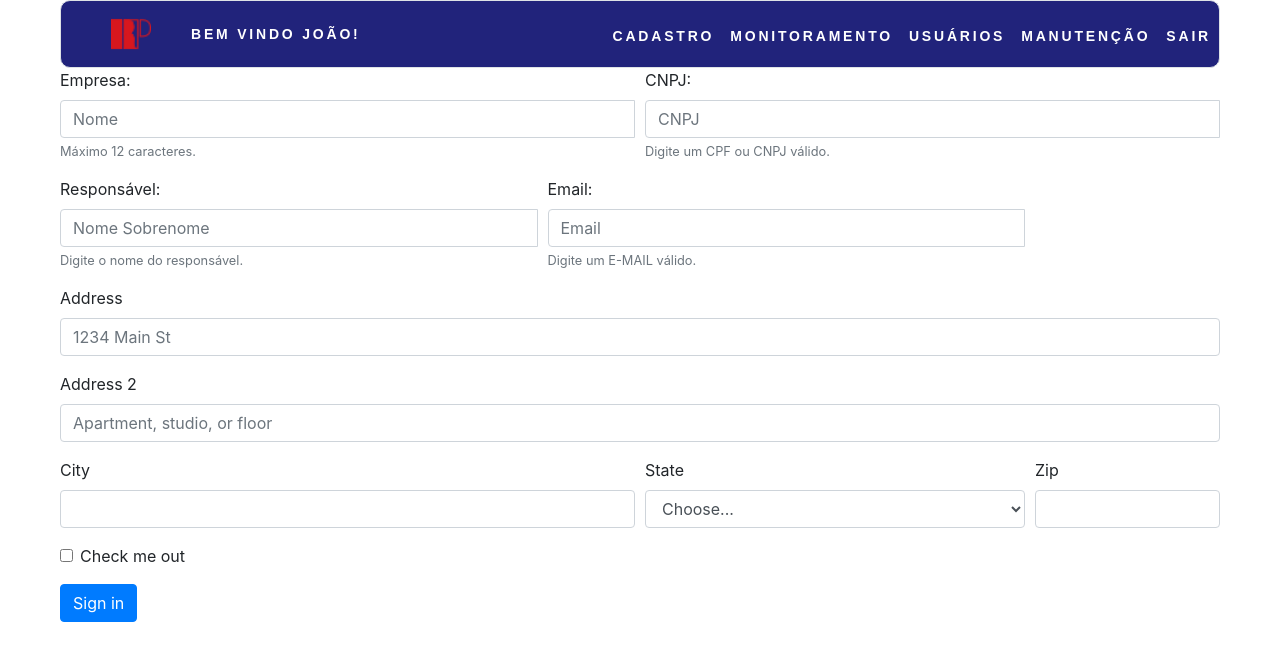
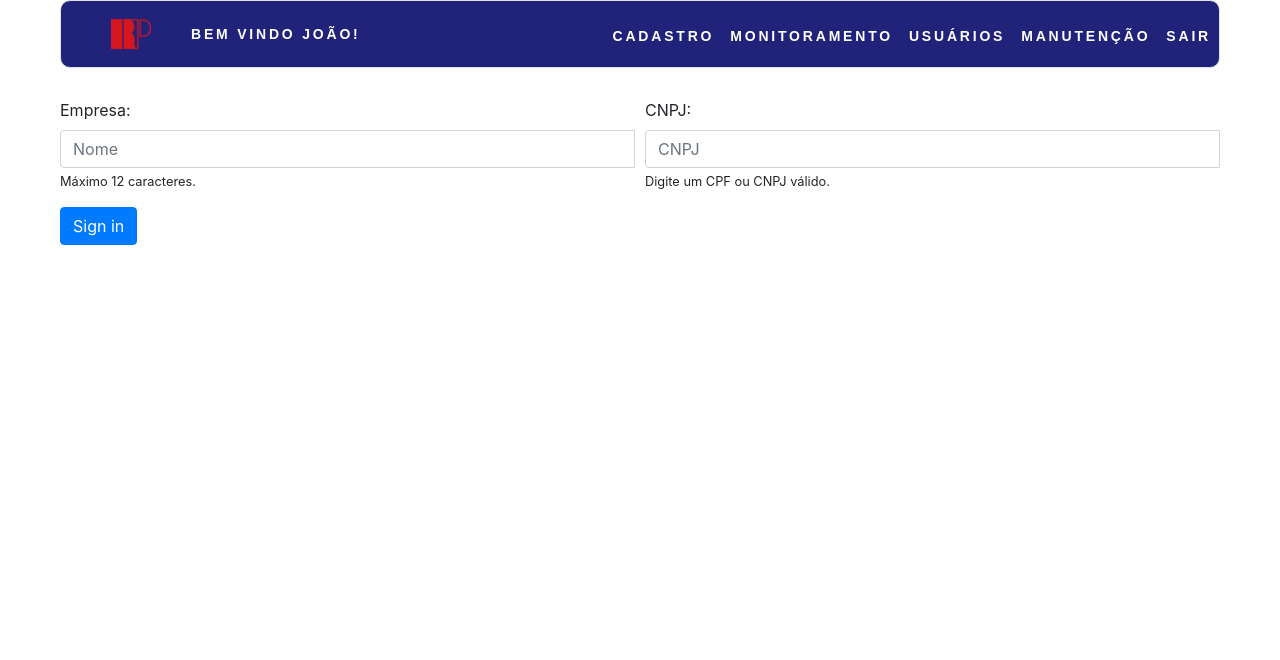
Before and after one commit to joannisbs/Ang-Rp-Ping, an Angular app: page / in a window 1280 px wide. Shown: the top 660 px of the page. Built offline with nearby package versions, Linux system fonts and the light colour scheme.

Commit message:
buguei tudo e tentei fazer reativo

```diff
--- a/src/app/pages/registrers/editcompany/editcompany.component.css
+++ b/src/app/pages/registrers/editcompany/editcompany.component.css
@@ -1,6 +1,7 @@
 .divis {
     margin-left: 60px;
     margin-right: 60px;
+    margin-top: 30px;
   }
 .ng-invalid.ng-touched.formm {
     border: 1px solid red;
--- a/src/app/pages/registrers/editcompany/editcompany.component.html
+++ b/src/app/pages/registrers/editcompany/editcompany.component.html
@@ -1,4 +1,58 @@
 <div class = "divis">
+
+  <form [formGroup]="formulario" (ngSubmit)="onSubmit()">
+
+    <div class="form-row">
+
+      <div class="form-group col-md-6">
+        <label for="inputName">Empresa:</label>
+        <div class="input-group">
+          <input type="text" class="form-control formm" id="inputName" placeholder="Nome" formControName="inputNome">
+          <span class='input-group-addon' [class.d-none]="true">
+            <img src='/assets/icons/xred.png' alt='ERRO' class='erroicon'>
+          </span>
+        </div>
+        <small id="nameHelpBlock" class="form-text">
+          Máximo 12 caracteres.
+        </small>
+
+      </div>
+
+      <div class="form-group col-md-6">
+        <label for="inputCNPJ">CNPJ:</label>
+        <div class="input-group">
+          <input type="text" class="form-control formm" id="inputCNPJ" placeholder="CNPJ"
+          formControName="inputCNPJ">
+          <span class='input-group-addon' [class.d-none]="true">
+            <img src='/assets/icons/xred.png' alt='ERRO' class='erroicon'>
+          </span>
+        </div>
+        <small id="nameHelpBlock" class="form-text"
+          >
+          Digite um CPF ou CNPJ válido.
+        </small>
+      </div>
+
+    </div>
+    <button type="submit" class="btn btn-primary">Sign in</button>
+  </form>
+</div>
+
+
+
+
+
+
+
+
+
+
+
+
+
+
+<!--
+
   <form #frm="ngForm" (ngSubmit)="onSubmit(frm)" >
 
     <div class="form-row">
@@ -84,6 +138,25 @@
           Campo Obrigatório.
         </small>
       </div>
+
+      <div class="form-group col-md-2">
+        <label for="inputTel">Contato:</label>
+        <div class="input-group">
+          <input type="text" class="form-control formm" id="inputTel" placeholder="Telefone ou Celular" pattern="([0-9]{10,}" maxlength="11"
+            name="inputTel" ngModel required #inputTel="ngModel">
+          <span class='input-group-addon' [class.d-none]="!inputTel.invalid || !inputTel.touched">
+            <img src='/assets/icons/xred.png' alt='ERRO' class='erroicon'>
+          </span>
+        </div>
+        <small id="nameHelpBlock" class="form-text"
+            [class.texterror]="inputTel.invalid && inputTel.touched"
+            [class.text-muted]="!inputTel.invalid || !inputTel.touched">
+          Digite um telefone ou celular válido.
+        </small>
+        <small id="nameHelpBlock" class="form-text texterror" [class.d-none]="!inputTel.invalid || !inputTel.touched">
+          Campo obrigatório, somente números.
+        </small>
+      </div>
     </div>
 
     <div class="form-group">
@@ -122,3 +195,5 @@
     <button type="submit" class="btn btn-primary">Sign in</button>
   </form>
 </div>
+
+-->
--- a/src/app/pages/registrers/editcompany/editcompany.component.ts
+++ b/src/app/pages/registrers/editcompany/editcompany.component.ts
@@ -1,5 +1,5 @@
 import { Component, OnInit } from '@angular/core';
-
+import { FormGroup, FormBuilder } from '@angular/forms';
 
 
 @Component({
@@ -11,12 +11,18 @@ import { Component, OnInit } from '@angular/core';
 
 export class EditcompanyComponent implements OnInit {
 
-  constructor() { }
+  formulario: FormGroup;
+
+  constructor(private formBuilder: FormBuilder) { }
 
   ngOnInit() {
+    this.formulario = this.formBuilder.group ({
+      inputNome: [null],
+      inputCNPJ: [null]
+    });
   }
-  onSubmit(form) {
-    console.log(form);
+  onSubmit() {
+    console.log(this.formulario.value);
 
   }
 
--- a/src/app/pages/registrers/registrers.module.ts
+++ b/src/app/pages/registrers/registrers.module.ts
@@ -1,12 +1,13 @@
 import { NgModule } from '@angular/core';
 import { CommonModule } from '@angular/common';
 import { EditcompanyComponent } from './editcompany/editcompany.component';
-import { FormsModule } from '@angular/forms';
+import { FormsModule, ReactiveFormsModule } from '@angular/forms';
 
 @NgModule({
   imports: [
     CommonModule,
     FormsModule,
+    ReactiveFormsModule,
   ],
   declarations: [
     EditcompanyComponent
```
